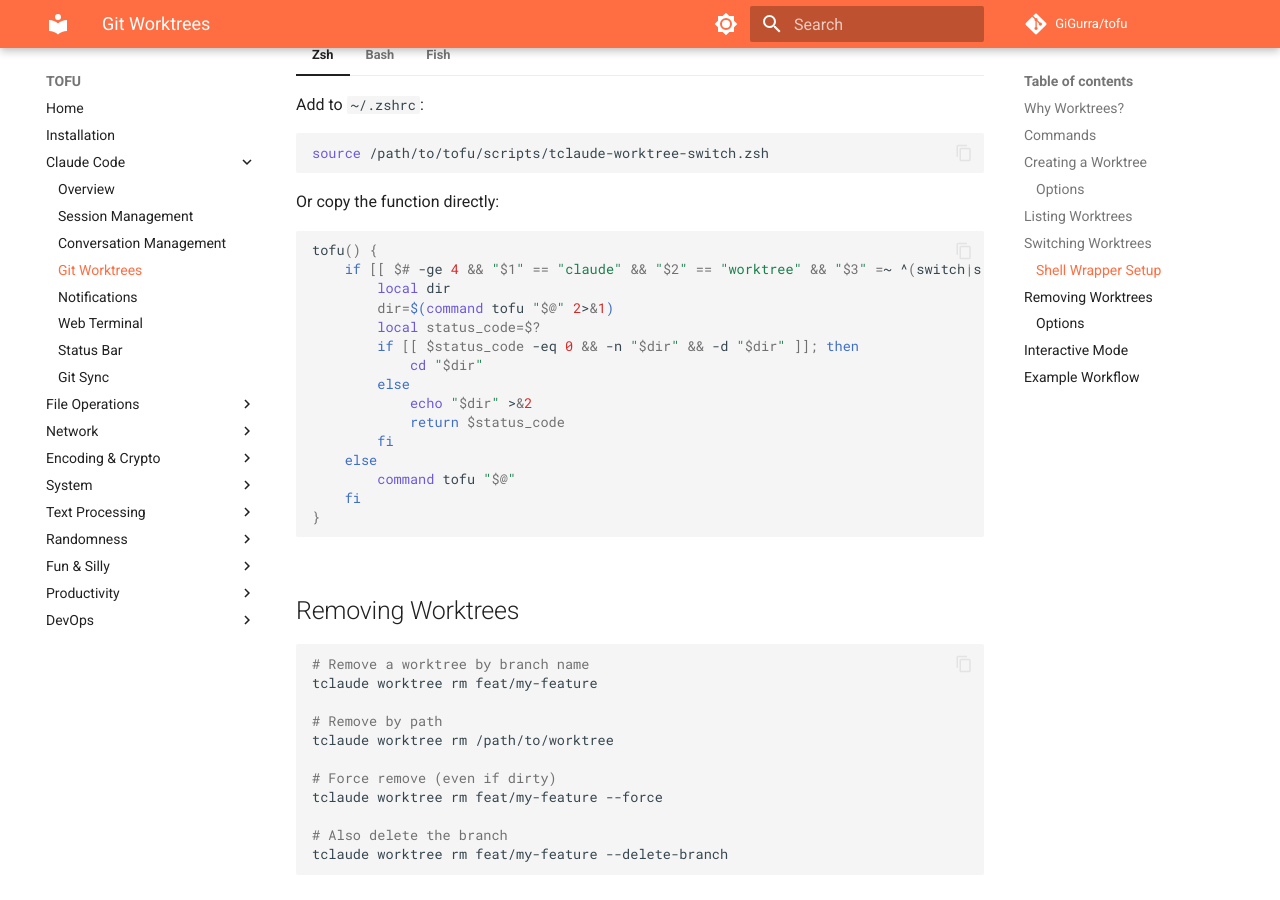
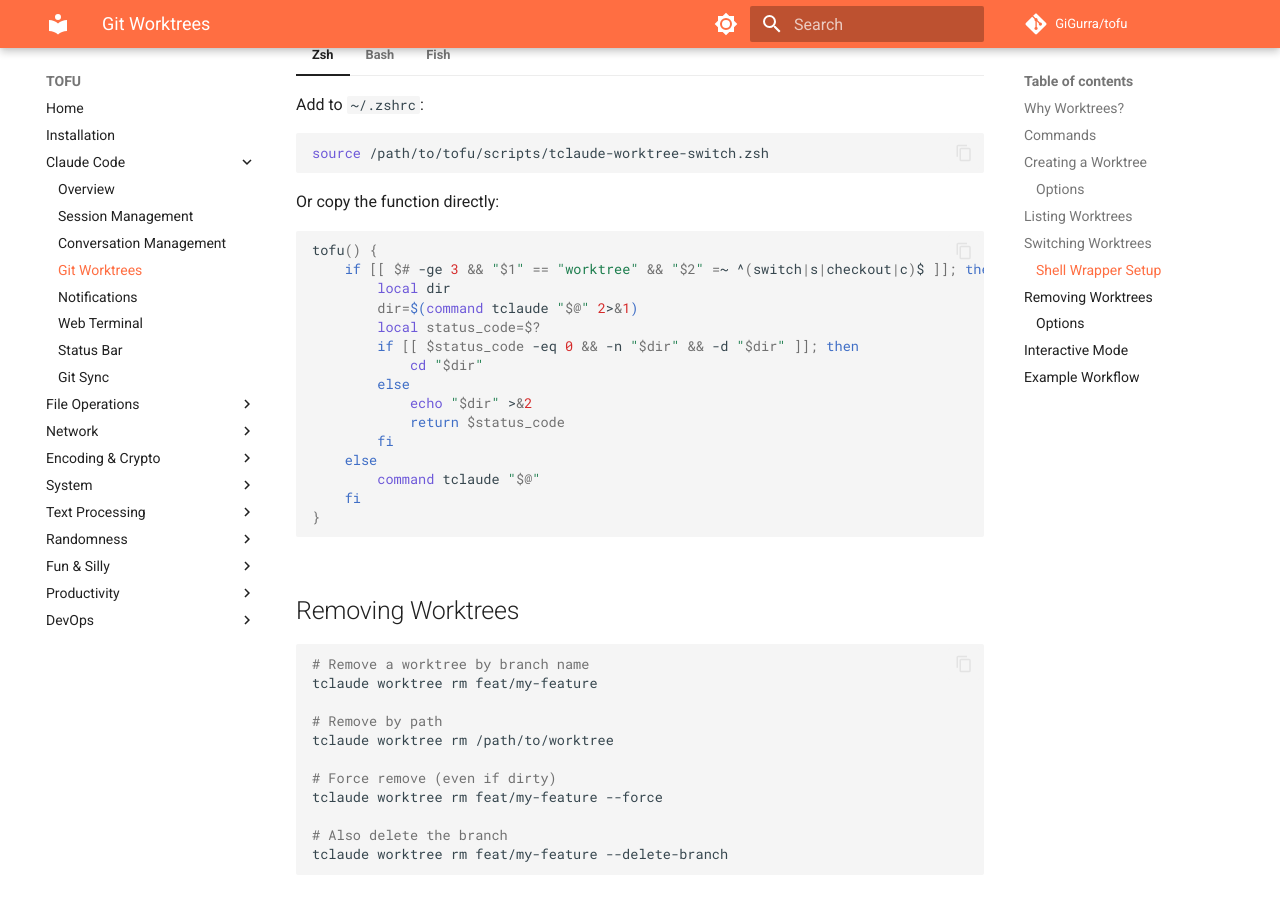
Before and after one commit to GiGurra/tofu, an MkDocs documentation site: the page built from docs/claude/worktrees.md, in a window 1280 px wide and 900 px high, scrolled down 2410 px. Built offline with MkDocs 1.6.1 and Material for MkDocs 9.7.7, drawn with Linux system fonts in a browser that asks for light colours; comment, search, counter and statistics services are not loaded.

Commit message:
Fix tclaude command

````diff
--- a/docs/claude/worktrees.md
+++ b/docs/claude/worktrees.md
@@ -12,12 +12,12 @@
 
 ## Commands
 
-| Command | Description |
-|---------|-------------|
-| `worktree add <branch>` | Create a new worktree with a Claude session |
-| `worktree ls` | List all worktrees |
+| Command                    | Description                                   |
+|----------------------------|-----------------------------------------------|
+| `worktree add <branch>`    | Create a new worktree with a Claude session   |
+| `worktree ls`              | List all worktrees                            |
 | `worktree switch <branch>` | Switch to a worktree (requires shell wrapper) |
-| `worktree rm <branch>` | Remove a worktree |
+| `worktree rm <branch>`     | Remove a worktree                             |
 
 ## Creating a Worktree
 
@@ -44,13 +44,13 @@
 
 ### Options
 
-| Flag | Description |
-|------|-------------|
-| `--from-branch` | Base branch to create from (defaults to main/master) |
-| `--from-conv` | Conversation ID to copy to the new worktree |
-| `--path` | Custom path for the worktree |
-| `-d, --detached` | Don't start a Claude session |
-| `-g` | Search globally for conversation (with `--from-conv`) |
+| Flag             | Description                                           |
+|------------------|-------------------------------------------------------|
+| `--from-branch`  | Base branch to create from (defaults to main/master)  |
+| `--from-conv`    | Conversation ID to copy to the new worktree           |
+| `--path`         | Custom path for the worktree                          |
+| `-d, --detached` | Don't start a Claude session                          |
+| `-g`             | Search globally for conversation (with `--from-conv`) |
 
 ## Listing Worktrees
 
@@ -97,9 +97,9 @@
     Or copy the function directly:
     ```bash
     tofu() {
-        if [[ $# -ge 4 && "$1" == "claude" && "$2" == "worktree" && "$3" =~ ^(switch|s|checkout|c)$ ]]; then
+        if [[ $# -ge 3 && "$1" == "worktree" && "$2" =~ ^(switch|s|checkout|c)$ ]]; then
             local dir
-            dir=$(command tofu "$@" 2>&1)
+            dir=$(command tclaude "$@" 2>&1)
             local status_code=$?
             if [[ $status_code -eq 0 && -n "$dir" && -d "$dir" ]]; then
                 cd "$dir"
@@ -108,7 +108,7 @@
                 return $status_code
             fi
         else
-            command tofu "$@"
+            command tclaude "$@"
         fi
     }
     ```
@@ -123,9 +123,9 @@
     Or copy the function directly:
     ```bash
     tofu() {
-        if [[ $# -ge 4 && "$1" == "claude" && "$2" == "worktree" && "$3" =~ ^(switch|s|checkout|c)$ ]]; then
+        if [[ $# -ge 3 && "$1" == "worktree" && "$2" =~ ^(switch|s|checkout|c)$ ]]; then
             local dir
-            dir=$(command tofu "$@" 2>&1)
+            dir=$(command tclaude "$@" 2>&1)
             local status_code=$?
             if [[ $status_code -eq 0 && -n "$dir" && -d "$dir" ]]; then
                 cd "$dir"
@@ -134,7 +134,7 @@
                 return $status_code
             fi
         else
-            command tofu "$@"
+            command tclaude "$@"
         fi
     }
     ```
@@ -149,8 +149,8 @@
     Or copy the function directly:
     ```fish
     function tofu
-        if test (count $argv) -ge 4; and test "$argv[1]" = "claude"; and test "$argv[2]" = "worktree"; and string match -qr '^(switch|s|checkout|c)$' "$argv[3]"
-            set -l dir (command tofu $argv 2>&1)
+        if test (count $argv) -ge 3; and test "$argv[1]" = "worktree"; and string match -qr '^(switch|s|checkout|c)$' "$argv[2]"
+            set -l dir (command tclaude $argv 2>&1)
             set -l status_code $status
             if test $status_code -eq 0; and test -n "$dir"; and test -d "$dir"
                 cd "$dir"
@@ -159,7 +159,7 @@
                 return $status_code
             end
         else
-            command tofu $argv
+            command tclaude $argv
         end
     end
     ```
@@ -182,17 +182,17 @@
 
 ### Options
 
-| Flag | Description |
-|------|-------------|
-| `-f, --force` | Force removal even if worktree has changes |
+| Flag              | Description                                    |
+|-------------------|------------------------------------------------|
+| `-f, --force`     | Force removal even if worktree has changes     |
 | `--delete-branch` | Also delete the branch after removing worktree |
 
 ## Interactive Mode
 
 The conversation watch mode (`tclaude conv ls -w`) supports creating worktrees directly:
 
-| Key | Action |
-|-----|--------|
+| Key | Action                                     |
+|-----|--------------------------------------------|
 | `W` | Create worktree from selected conversation |
 
 This opens a prompt for the branch name and creates a worktree with the selected conversation copied to it.
````
Also changed, not shown: 1 other file.
